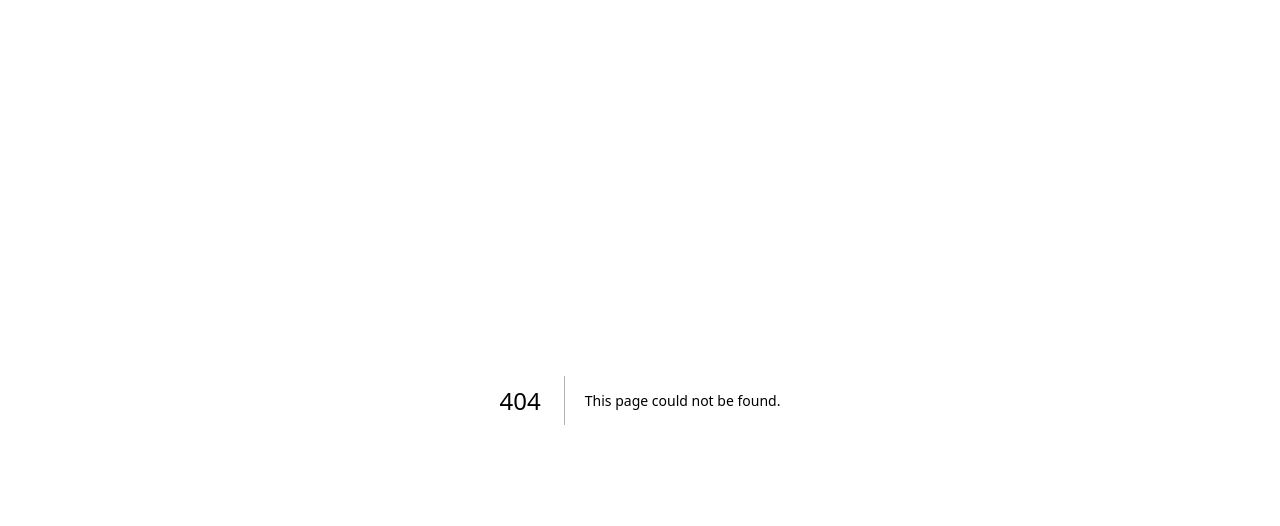
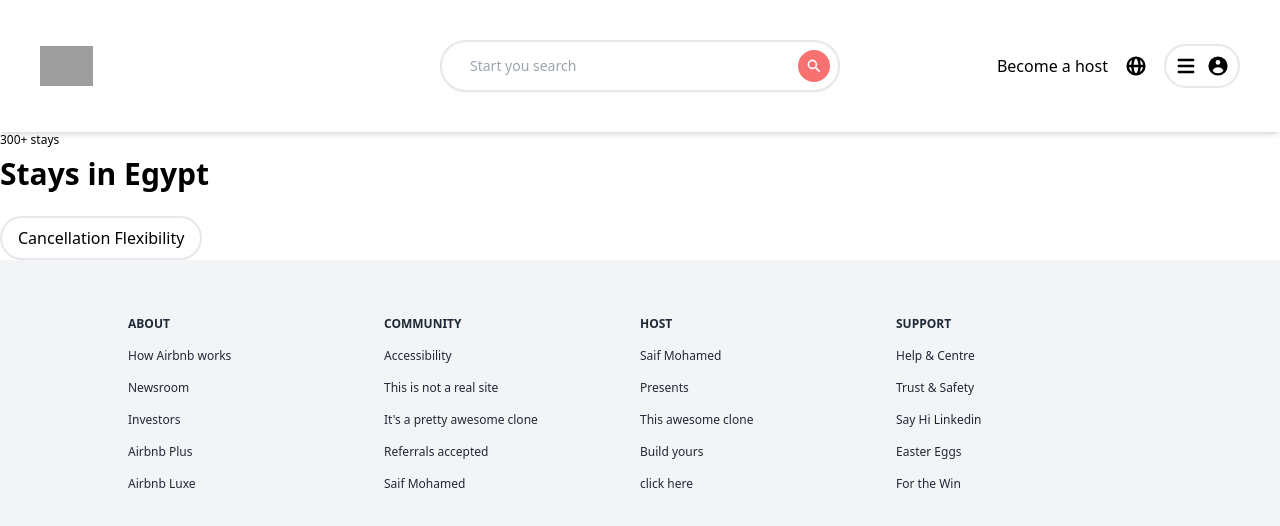
Before and after one commit to saifmohamedsv/airbnb, a Next.js app: page /search in a window 1280 px wide. Before the commit this address had no page. Shown: the top 526 px of the page. Built offline with nearby package versions, Linux system fonts and the light colour scheme; grey boxes are pictures that could not be loaded.

Commit message:
last fix

```diff
--- a/components/Header.js
+++ b/components/Header.js
@@ -19,6 +19,15 @@ const Header = () => {
     setStartDate(ranges.Selection.startDate);
     setEndDate(ranges.Selection.endDate);
   };
+
+  const resetInput = () => {
+    setSearchInput("")
+  }
+
+  const handleSubmit = () => {
+
+  }
+
   const selectionRange = {
     startDate,
     endDate,
@@ -82,7 +91,7 @@ const Header = () => {
           </div>
 
           <div className="flex mt-2">
-            <button className="flex-1 text-gray-500" onClick={() => setSearchInput("")}>CANCEL</button>
+            <button className="flex-1 text-gray-500" onClick={resetInput}>CANCEL</button>
             <button className="flex-1 text-red-400">SAVE</button>
           </div>
         </div>
--- /dev/null
+++ b/pages/search.js
@@ -0,0 +1,30 @@
+import React from "react";
+import Header from "../components/Header";
+import Footer from "../components/Footer";
+import Head from "next/head";
+
+const Search = () => {
+  return (
+    <div className="h-screen">
+      <Head>
+        <title>Airbnb - Search Results</title>
+        <link rel="icon" href="/favicon.ico" />
+      </Head>
+      <Header />
+      <main className="flex ">
+        <section>
+          <p className="text-xs">300+ stays</p>
+          <h1 className="text-3xl font-semibold mt-2 mb-6">Stays in Egypt</h1>
+          <div className="md:inline-flex">
+            <p className="px-4 py-2  border-2 rounded-full transition transform duration-100 ease-out hover:shadow-lg cursor-pointer active:scale-95 active:bg-gray-100">
+              Cancellation Flexibility
+            </p>
+          </div>
+        </section>
+      </main>
+      <Footer />
+    </div>
+  );
+};
+
+export default Search;
```
